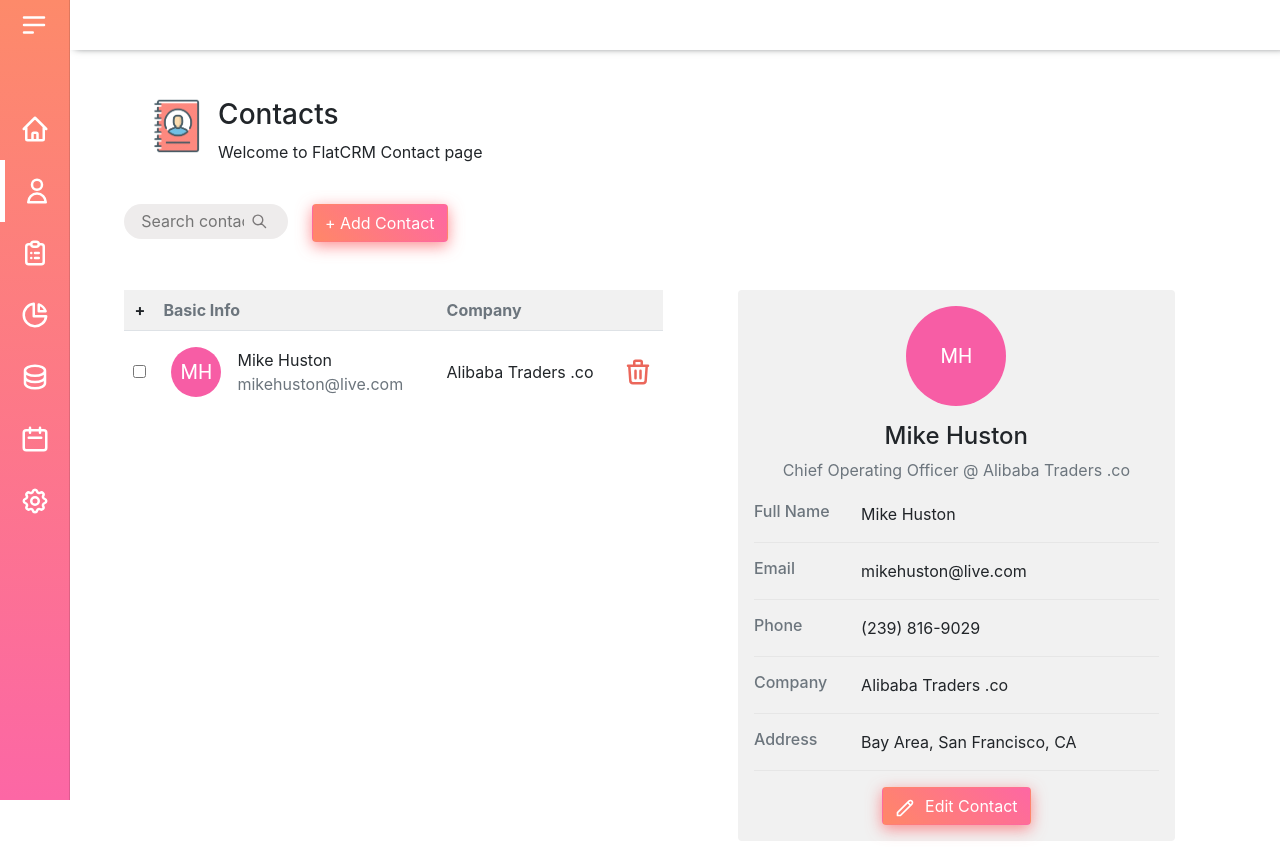
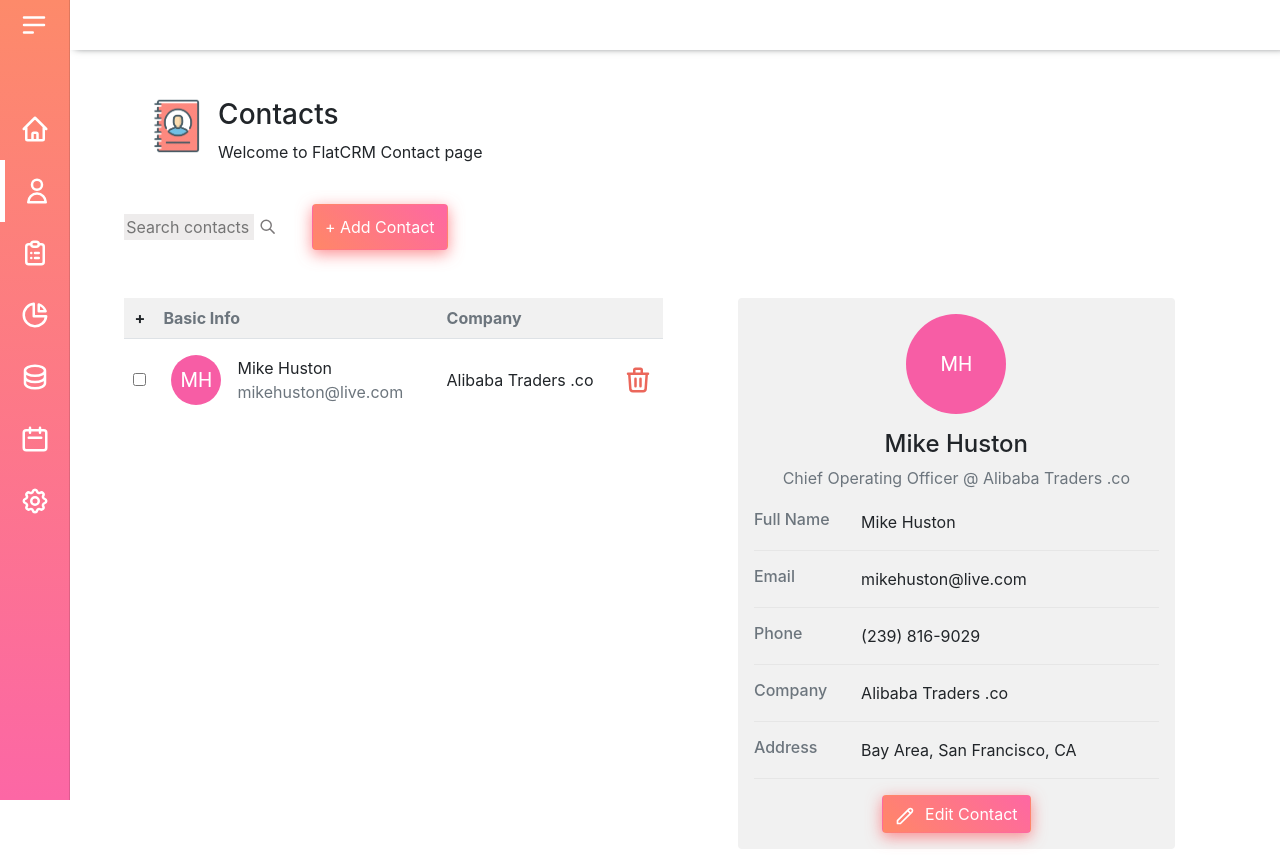
Before and after one commit to vishal-rathod-07/Contact-List-App, a React (Create React App) app: page / in a window 1280 px wide. Built offline with nearby package versions, Linux system fonts and the light colour scheme.

Commit message:
search btn styles moved

```diff
--- a/src/App.scss
+++ b/src/App.scss
@@ -38,17 +38,6 @@
   height: 32px;
   width: 32px;
   margin: 7px 7px 7px 0;
-}
-
-.search-btn {
-  width: 100%;
-  font-size: 16px;
-  font-weight: 400;
-  height: 35px;
-  line-height: 20px;
-  padding: 0 8px 0 15px;
-  border-radius: 40px;
-  background-color: #eeecec;
 }
 
 .search-input {
```
